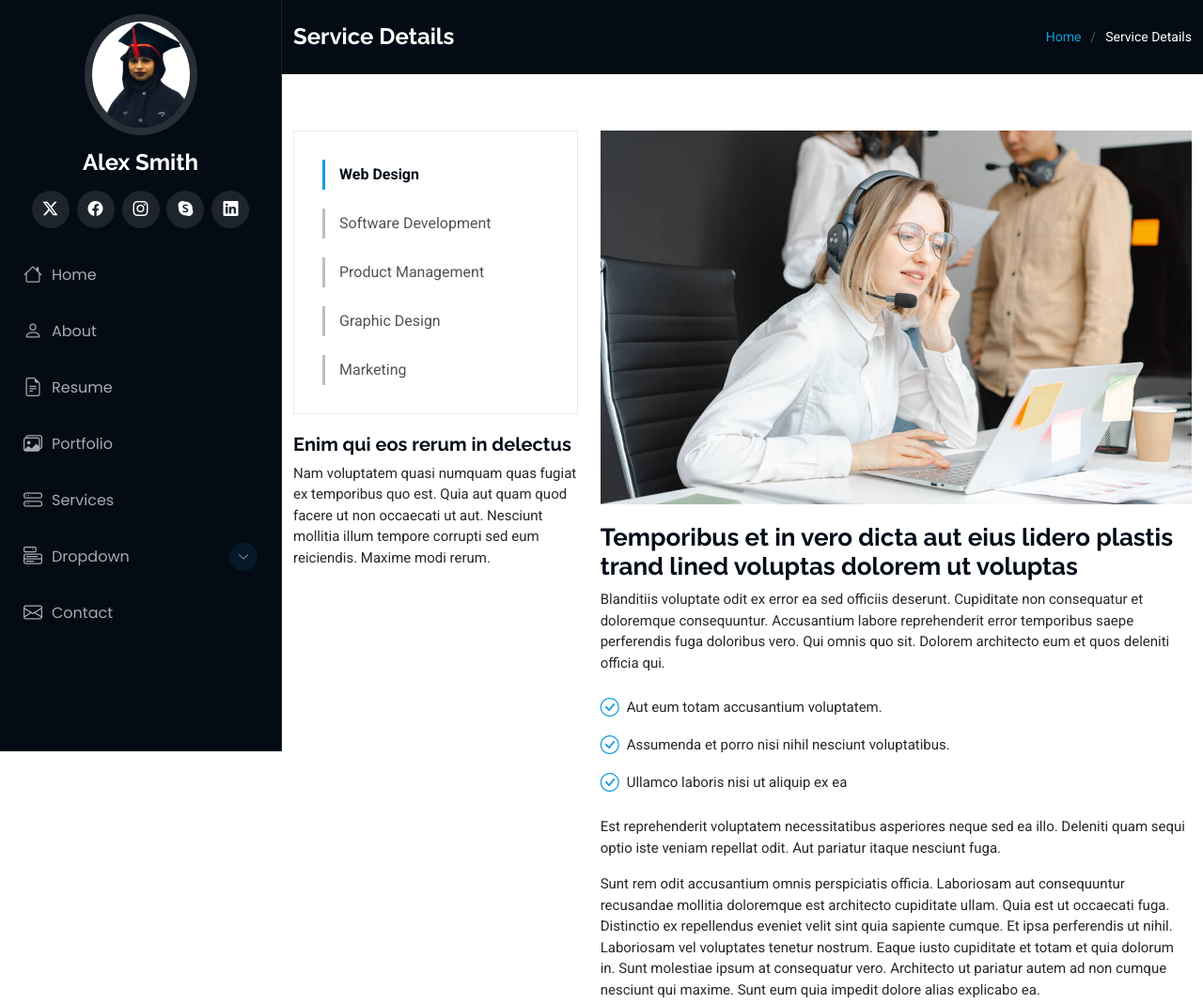
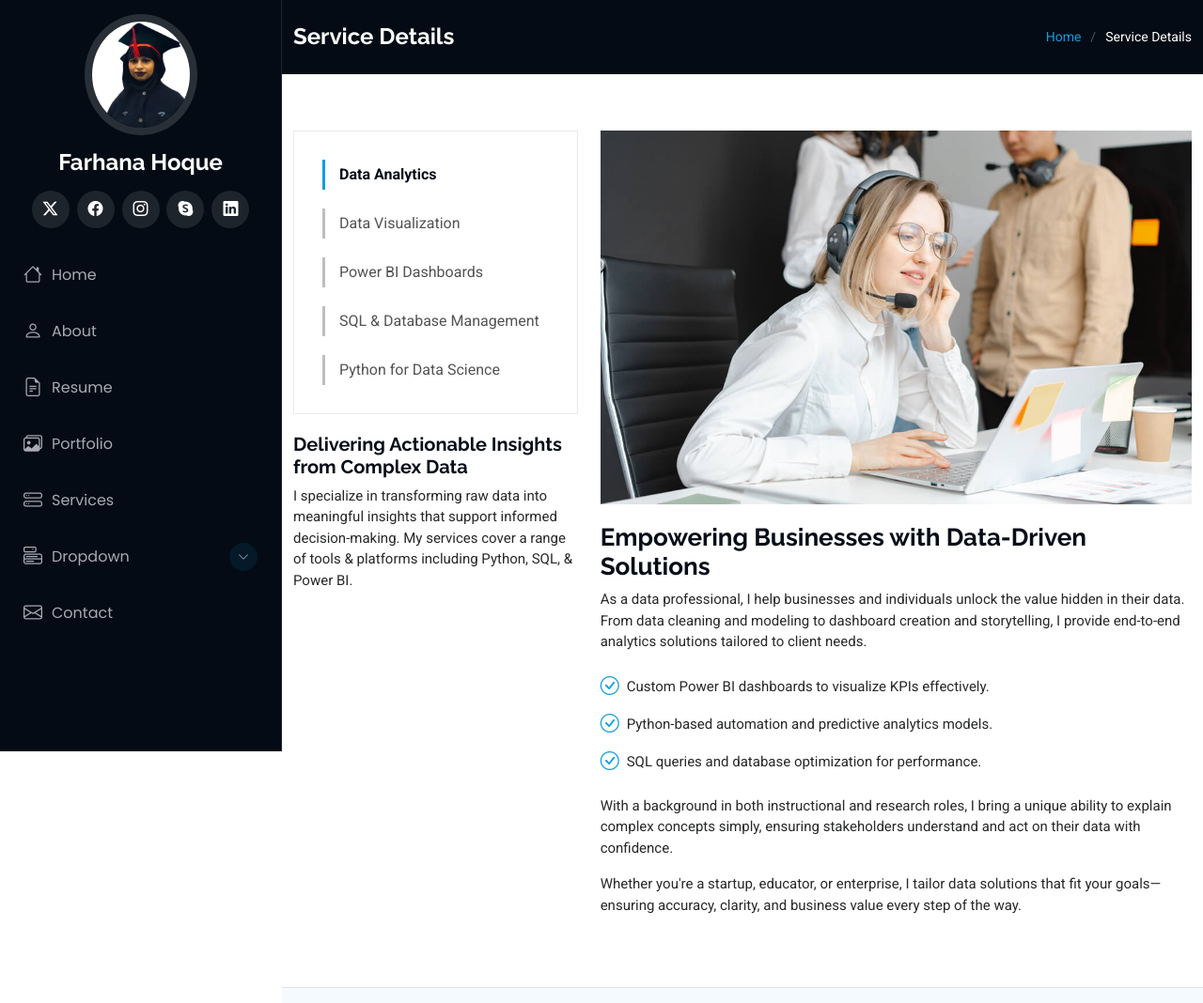
Before and after one commit to Farhanahoque251/farhanahoque251.github.io, a plain HTML site: page service-details.html in a window 1280 px wide. Shown: the top 1068 px of the page at 94% size. Drawn offline with Linux system fonts and the light colour scheme.

Commit message:
Update 1

```diff
--- a/service-details.html
+++ b/service-details.html
@@ -4,7 +4,7 @@
 <head>
   <meta charset="utf-8">
   <meta content="width=device-width, initial-scale=1.0" name="viewport">
-  <title>Service Details - iPortfolio Bootstrap Template</title>
+  <title>Service Details</title>
   <meta content="" name="description">
   <meta content="" name="keywords">
 
@@ -48,7 +48,7 @@
     <a href="index.html" class="logo d-flex align-items-center justify-content-center">
       <!-- Uncomment the line below if you also wish to use an image logo -->
       <!-- <img src="assets/img/logo.png" alt=""> -->
-      <h1 class="sitename">Alex Smith</h1>
+      <h1 class="sitename">Farhana Hoque</h1>
     </a>
 
     <div class="social-links text-center">
@@ -103,8 +103,7 @@
         </nav>
       </div>
     </div><!-- End Page Title -->
-
-    <!-- Service Details Section -->
+        <!-- Service Details Section -->
     <section id="service-details" class="service-details section">
 
       <div class="container">
@@ -113,33 +112,33 @@
 
           <div class="col-lg-4" data-aos="fade-up" data-aos-delay="100">
             <div class="services-list">
-              <a href="#" class="active">Web Design</a>
-              <a href="#">Software Development</a>
-              <a href="#">Product Management</a>
-              <a href="#">Graphic Design</a>
-              <a href="#">Marketing</a>
+              <a href="#" class="active">Data Analytics</a>
+              <a href="#">Data Visualization</a>
+              <a href="#">Power BI Dashboards</a>
+              <a href="#">SQL & Database Management</a>
+              <a href="#">Python for Data Science</a>
             </div>
 
-            <h4>Enim qui eos rerum in delectus</h4>
-            <p>Nam voluptatem quasi numquam quas fugiat ex temporibus quo est. Quia aut quam quod facere ut non occaecati ut aut. Nesciunt mollitia illum tempore corrupti sed eum reiciendis. Maxime modi rerum.</p>
+            <h4>Delivering Actionable Insights from Complex Data</h4>
+            <p>I specialize in transforming raw data into meaningful insights that support informed decision-making. My services cover a range of tools & platforms including Python, SQL, & Power BI.</p>
           </div>
 
           <div class="col-lg-8" data-aos="fade-up" data-aos-delay="200">
-            <img src="assets/img/services.jpg" alt="" class="img-fluid services-img">
-            <h3>Temporibus et in vero dicta aut eius lidero plastis trand lined voluptas dolorem ut voluptas</h3>
+            <img src="assets/img/services.jpg" alt="Data Analytics Services" class="img-fluid services-img">
+            <h3>Empowering Businesses with Data-Driven Solutions</h3>
             <p>
-              Blanditiis voluptate odit ex error ea sed officiis deserunt. Cupiditate non consequatur et doloremque consequuntur. Accusantium labore reprehenderit error temporibus saepe perferendis fuga doloribus vero. Qui omnis quo sit. Dolorem architecto eum et quos deleniti officia qui.
+              As a data professional, I help businesses and individuals unlock the value hidden in their data. From data cleaning and modeling to dashboard creation and storytelling, I provide end-to-end analytics solutions tailored to client needs.
             </p>
             <ul>
-              <li><i class="bi bi-check-circle"></i> <span>Aut eum totam accusantium voluptatem.</span></li>
-              <li><i class="bi bi-check-circle"></i> <span>Assumenda et porro nisi nihil nesciunt voluptatibus.</span></li>
-              <li><i class="bi bi-check-circle"></i> <span>Ullamco laboris nisi ut aliquip ex ea</span></li>
+              <li><i class="bi bi-check-circle"></i> <span>Custom Power BI dashboards to visualize KPIs effectively.</span></li>
+              <li><i class="bi bi-check-circle"></i> <span>Python-based automation and predictive analytics models.</span></li>
+              <li><i class="bi bi-check-circle"></i> <span>SQL queries and database optimization for performance.</span></li>
             </ul>
             <p>
-              Est reprehenderit voluptatem necessitatibus asperiores neque sed ea illo. Deleniti quam sequi optio iste veniam repellat odit. Aut pariatur itaque nesciunt fuga.
+              With a background in both instructional and research roles, I bring a unique ability to explain complex concepts simply, ensuring stakeholders understand and act on their data with confidence.
             </p>
             <p>
-              Sunt rem odit accusantium omnis perspiciatis officia. Laboriosam aut consequuntur recusandae mollitia doloremque est architecto cupiditate ullam. Quia est ut occaecati fuga. Distinctio ex repellendus eveniet velit sint quia sapiente cumque. Et ipsa perferendis ut nihil. Laboriosam vel voluptates tenetur nostrum. Eaque iusto cupiditate et totam et quia dolorum in. Sunt molestiae ipsum at consequatur vero. Architecto ut pariatur autem ad non cumque nesciunt qui maxime. Sunt eum quia impedit dolore alias explicabo ea.
+              Whether you're a startup, educator, or enterprise, I tailor data solutions that fit your goals—ensuring accuracy, clarity, and business value every step of the way.
             </p>
           </div>
 
```
Also changed, not shown: index.html (+2 -2 lines), portfolio-details.html (+1 -1 lines), starter-page.html (+2 -2 lines).
